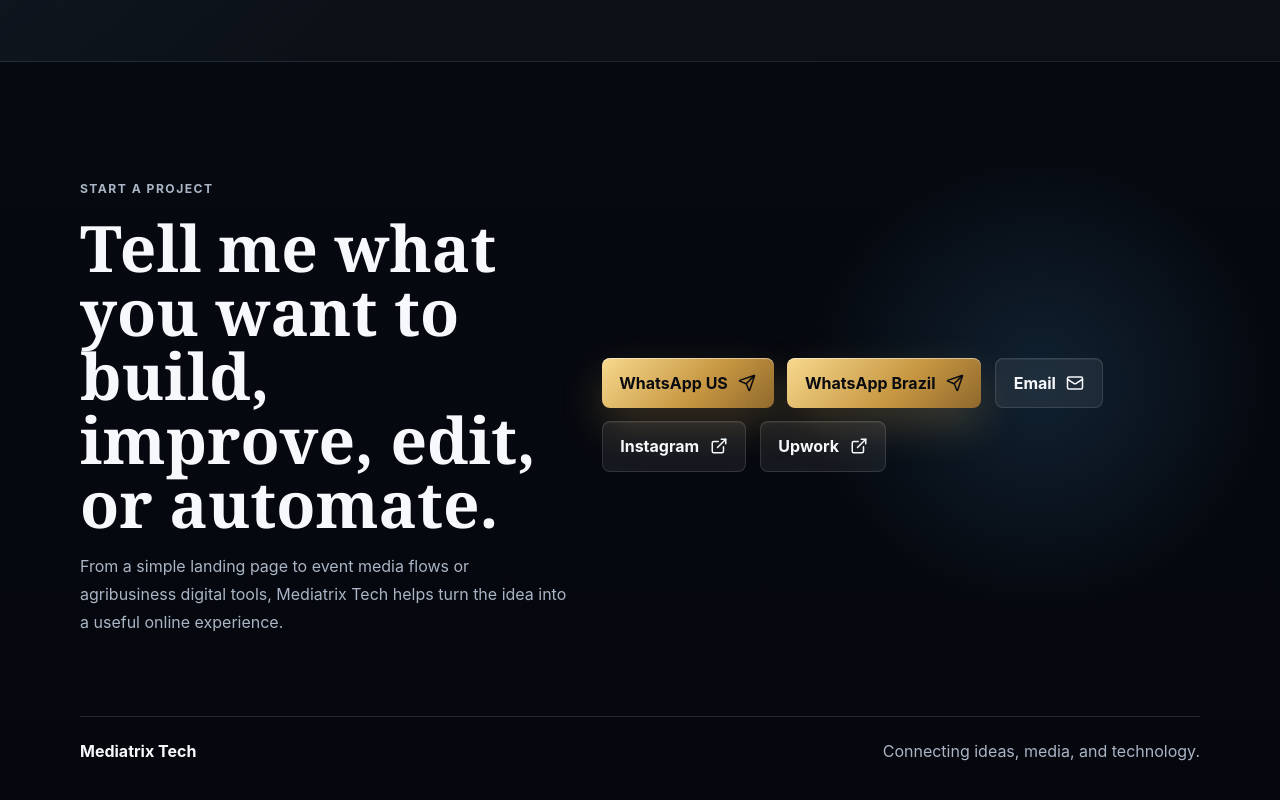
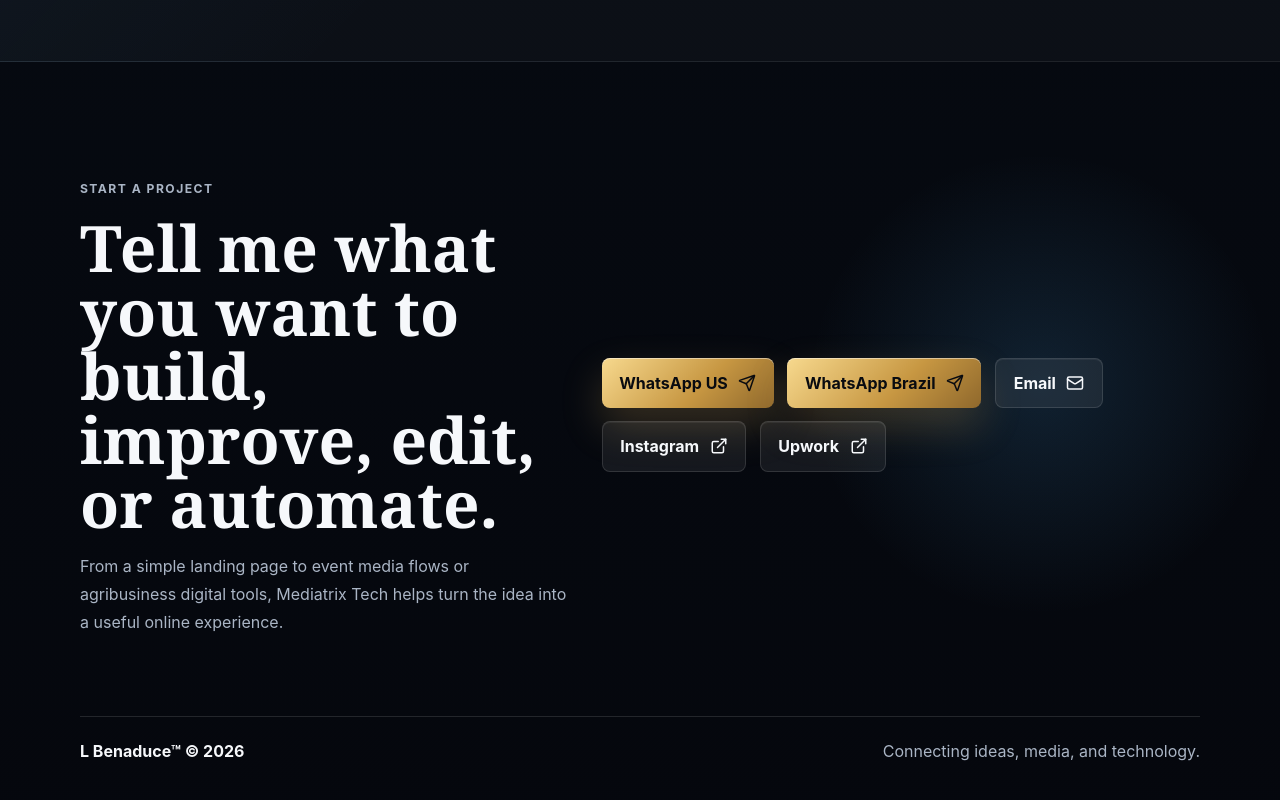
Before and after one commit to LBenaduce/mediatrix-tech, a React (Vite) app: page / in a window 1280 px wide. Shown: the part 4433-5233 px from the top of the page. Built offline with nearby package versions, Linux system fonts and the light colour scheme.

Commit message:
Update footer

```diff
--- a/src/main.jsx
+++ b/src/main.jsx
@@ -810,10 +810,10 @@ function Contact() {
           </a>
         </div>
       </div>
-      <footer>
-        <span>Mediatrix Tech</span>
-        <span>{copy.hero.tagline}</span>
-      </footer>
+     <footer>
+  <span>L Benaduce™ © {new Date().getFullYear()}</span>
+  <span>{copy.hero.tagline}</span>
+</footer>
     </section>
   );
 }
```
